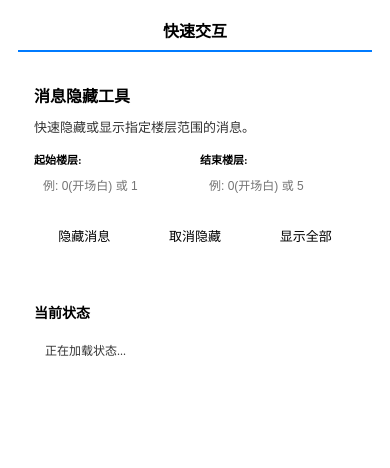
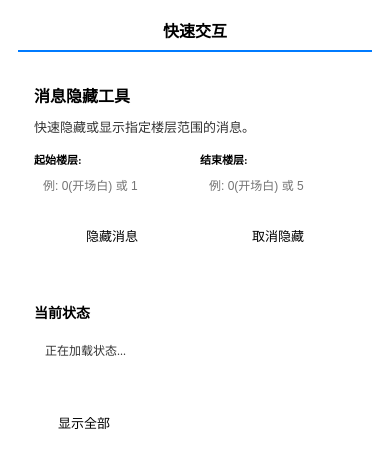
Before and after one commit to Tangchuzhi/Janus-Nexus, a plain HTML site: page 快速交互/index.html in a window 390 px wide. Drawn offline with Linux system fonts and the light colour scheme.

Commit message:
Update index.html

```diff
--- a/快速交互/index.html
+++ b/快速交互/index.html
@@ -17,27 +17,28 @@
             </div>
         </div>
 
+        <!-- 第一行：隐藏和取消隐藏按钮 -->
         <div class="action-buttons">
-            <!--
-                使用 document.dispatchEvent 发送自定义事件，
-                这是SillyTavern中HTML与JS脚本交互的标准方式。
-            -->
             <button onclick="document.dispatchEvent(new CustomEvent('QuickTools_hide'))" class="action-btn hide-btn">
                 <i class="fa-solid fa-eye-slash"></i> 隐藏消息
             </button>
             <button onclick="document.dispatchEvent(new CustomEvent('QuickTools_unhide'))" class="action-btn unhide-btn">
                 <i class="fa-solid fa-eye"></i> 取消隐藏
             </button>
-            <button onclick="document.dispatchEvent(new CustomEvent('QuickTools_showAll'))" class="action-btn show-all-btn">
-                <i class="fa-solid fa-eye"></i> 显示全部
-            </button>
         </div>
 
-        <!-- 当前状态显示 -->
-        <div class="status-section">
-            <h6><i class="fa-solid fa-info-circle"></i> 当前状态</h6>
-            <div id="hidden-status" class="status-display">
-                <span class="status-text">正在加载状态...</span>
+        <!-- 第二行：当前状态和显示全部 -->
+        <div class="status-and-show-all">
+            <div class="status-section">
+                <h6><i class="fa-solid fa-info-circle"></i> 当前状态</h6>
+                <div id="hidden-status" class="status-display">
+                    <span class="status-text">正在加载状态...</span>
+                </div>
+            </div>
+            <div class="show-all-section">
+                <button onclick="document.dispatchEvent(new CustomEvent('QuickTools_showAll'))" class="action-btn show-all-btn">
+                    <i class="fa-solid fa-eye"></i> 显示全部
+                </button>
             </div>
         </div>
     </div>
@@ -144,10 +145,28 @@
     border-color: #007bff;
     color: #007bff;
 }
+/* 第二行布局：状态和显示全部按钮 */
+.status-and-show-all {
+    display: flex;
+    gap: 15px;
+    margin-top: 15px;
+    align-items: flex-start;
+}
+
 .status-section {
+    flex: 1;
     border-top: 1px solid var(--SmartThemeBorderColor, rgba(255, 255, 255, 0.1));
     padding-top: 15px;
-    margin-top: 15px;
+}
+
+.show-all-section {
+    display: flex;
+    align-items: flex-end;
+    padding-top: 15px;
+}
+
+.show-all-section .action-btn {
+    min-width: 100px;
 }
 .status-display {
     background: var(--SmartThemeChatTintColor, rgba(255, 255, 255, 0.1));
@@ -186,5 +205,20 @@
         padding: 6px 8px;
         font-size: 12px;
     }
+
+    /* 小屏幕下第二行改为垂直布局 */
+    .status-and-show-all {
+        flex-direction: column;
+        gap: 10px;
+    }
+
+    .show-all-section {
+        align-items: stretch;
+        padding-top: 0;
+    }
+
+    .show-all-section .action-btn {
+        width: 100%;
+    }
 }
 </style>
```
